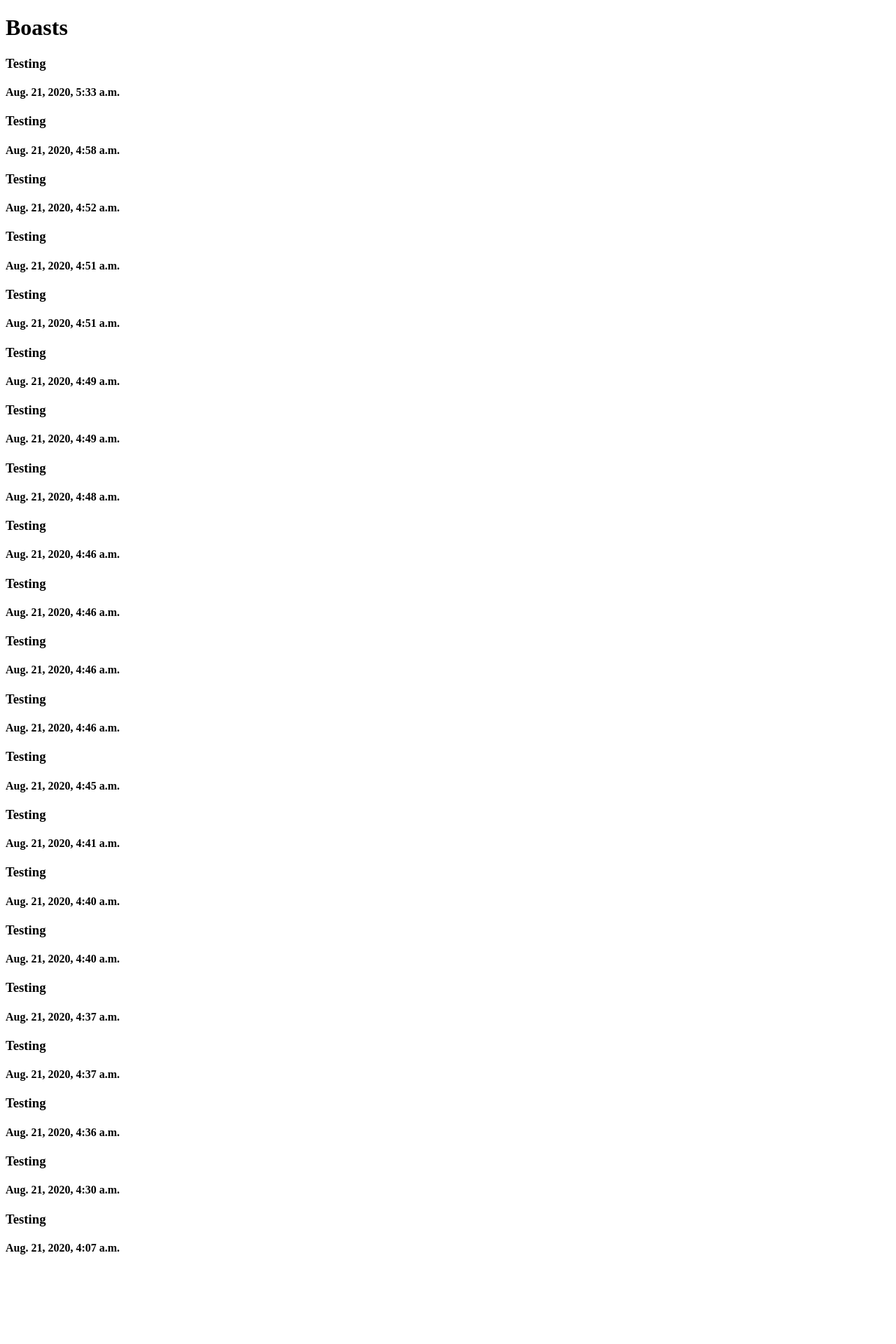
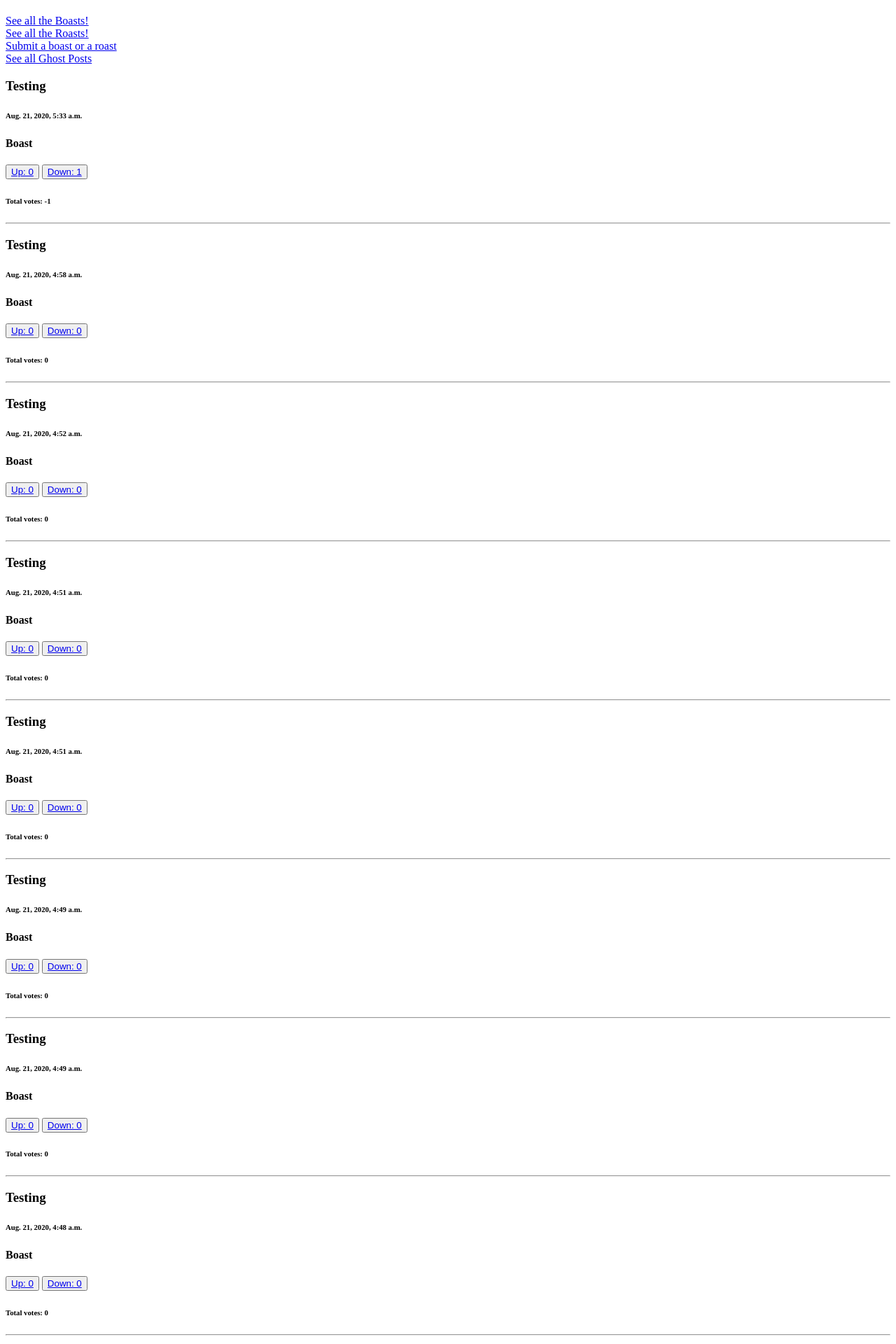
Before and after one commit to pokeyjess/ghost_post, a Django app: page /boast/ in a window 1280 px wide. Shown: the top 1920 px of the page at 70% size. Before the commit the page ends 1792 px from the top, so only its background shows below. Run offline with Django 3.2, Linux system fonts and the light colour scheme; data comes from the database, SQL or seed files in the repository.

Commit message:
Calculates total votes; uses one html page for boasts and roasts

```diff
--- a/ghost_post_app/models.py
+++ b/ghost_post_app/models.py
@@ -15,5 +15,5 @@ class Posts(models.Model):
         else:
             return False
 
-    # def votes(self):
-        # return self.up_votes - self.down_votes
+    def votes(self):
+        return self.up_votes - self.down_votes
--- a/ghost_post_app/views.py
+++ b/ghost_post_app/views.py
@@ -19,11 +19,11 @@ def post_form_view(request):
 
 def boast(request):
     post_list = Posts.objects.filter(boast_or_roast=True).order_by('-post_time')
-    return render(request, "boast.html", {"post_list": post_list})
+    return render(request, "index.html", {"post_list": post_list})
 
 def roast(request):
     post_list = Posts.objects.filter(boast_or_roast=False).order_by('-post_time')
-    return render(request, "roast.html", {"post_list": post_list})
+    return render(request, "index.html", {"post_list": post_list})
 
 def up_vote(request, post_id):
     vote = Posts.objects.get(id=post_id)
--- a/templates/index.html
+++ b/templates/index.html
@@ -17,15 +17,18 @@
       <a href="/postform/">Submit a boast or a roast</a>
     </div>
     <div>
+      <a href="/">See all Ghost Posts</a>
+    </div>
+    <div>
       {% for post in post_list %}
 
       <h3>{{post.content}}</h3>
-      <h4>{{ post.post_time}}</h4>
+      <h6>{{ post.post_time}}</h6>
       <div>
         {% if post.boast_or_roast %}
-        <h6>Boast</h6>
+        <h4>Boast</h4>
         {% elif not post.boast_or_roast %}
-        <h6>Roast</h6>
+        <h4>Roast</h4>
         {% endif %}
       </div>
 
@@ -37,7 +40,10 @@
           <a href="/downvote/{{ post.id }}/">Down: {{ post.down_votes }}</a>
         </button>
       </div>
-
+      <div>
+        <h6>Total votes: {{post.votes}}</h6>
+      </div>
+      <hr />
       {% endfor %}
     </div>
   </body>
```
